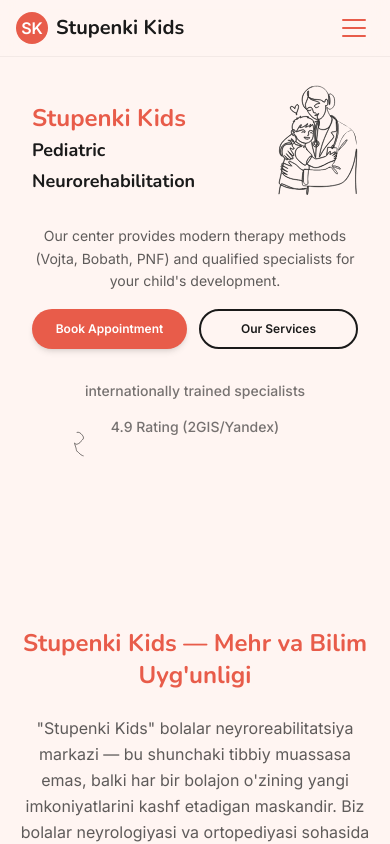
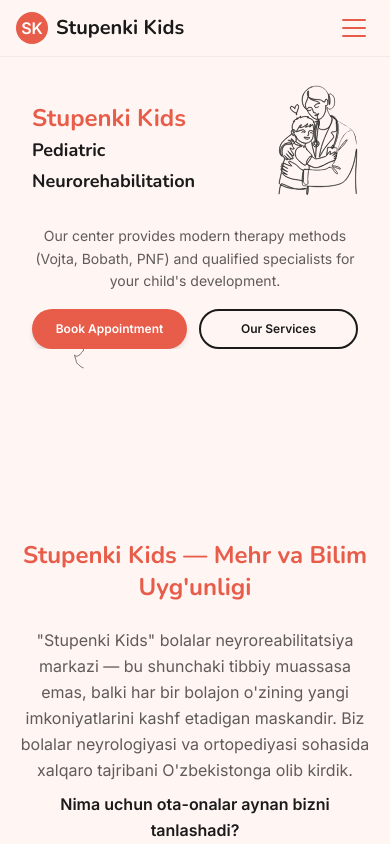
Before and after one commit to WIKKIwk/web_portfolio_1, a React (Vite) app: page / in a window 390 px wide. Shown: the top 844 px of the page. Built offline with nearby package versions, Linux system fonts and the light colour scheme.

Commit message:
fix: remove unused imports in Navbar and hide hero badges on mobile

```diff
--- a/src/components/layout/Navbar.tsx
+++ b/src/components/layout/Navbar.tsx
@@ -1,5 +1,4 @@
 import { useState } from 'react';
-import { Menu, X } from 'lucide-react';
 import { useTranslation } from 'react-i18next';
 import { Button } from '../ui/Button';
 import { ThemeToggle } from '../ui/ThemeToggle';
--- a/src/components/sections/Hero.tsx
+++ b/src/components/sections/Hero.tsx
@@ -72,7 +72,7 @@
                                 initial={{ opacity: 0 }}
                                 animate={{ opacity: 1 }}
                                 transition={{ duration: 0.8, delay: 0.6 }}
-                                className="pt-4 lg:pt-8 flex flex-col sm:flex-row items-center justify-center lg:justify-start gap-4 sm:gap-8 text-neutral/60 dark:text-brand-pink/70 text-sm sm:text-base"
+                                className="hidden lg:flex pt-4 lg:pt-8 flex-col sm:flex-row items-center justify-center lg:justify-start gap-4 sm:gap-8 text-neutral/60 dark:text-brand-pink/70 text-sm sm:text-base"
                             >
                                 <div>
                                     <span className="font-medium">{t('hero.badges.specialists')}</span>
```
